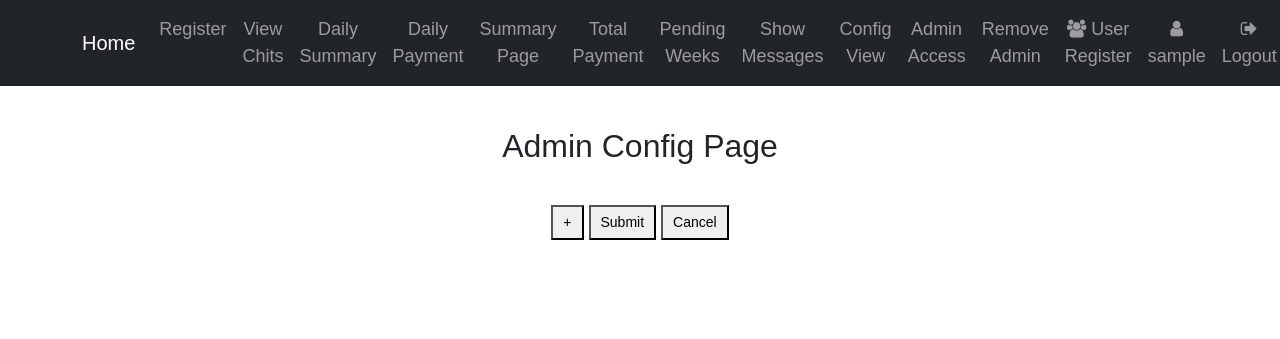
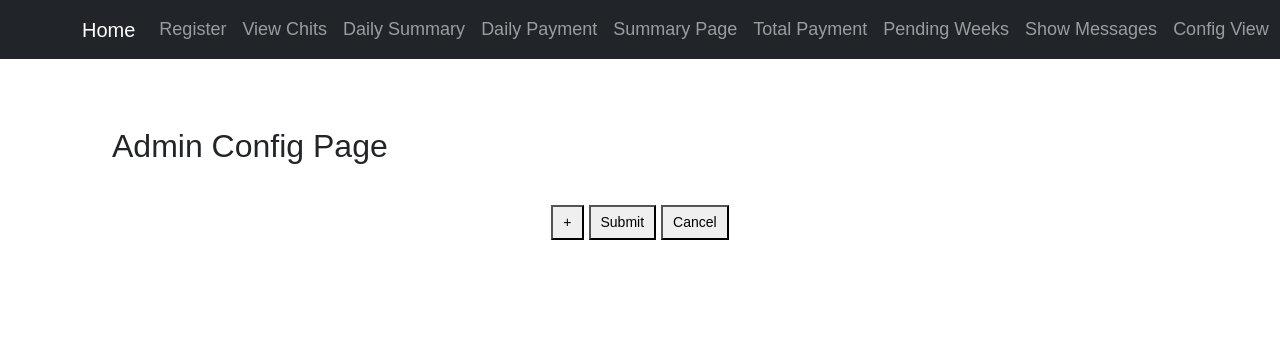
Before and after one commit to mahil-tech-academy/mahil-chitfund-app, a Django app: page /admin_config_view/ in a window 1280 px wide. Shown: the top 339 px of the page. Run offline with Django 5.2, Linux system fonts and the light colour scheme; the visitor is signed in with stand-in values (Sample User, id 1); data that the repository does not hold is empty.

Commit message:
Update admin_config.html

```diff
--- a/CHITPROJECT/chitproject/chitapp/templates/admin_config.html
+++ b/CHITPROJECT/chitproject/chitapp/templates/admin_config.html
@@ -16,9 +16,19 @@ Chit Fund Project | Admin Config Page
         body {
             font-family: Arial, sans-serif;
             padding: 100px;
-            text-align: center;
+            text-align: left;
             font-size: 18px;
         }
+         nav {
+        background-color: #1e1e1e;
+        display: flex;
+        justify-content: space-between;
+        align-items: center;
+        padding: 10px 25px;
+        flex-wrap: nowrap;
+        white-space: nowrap;
+        overflow-x: auto;
+    }
 
         .form-row {
             display: flex;
```
